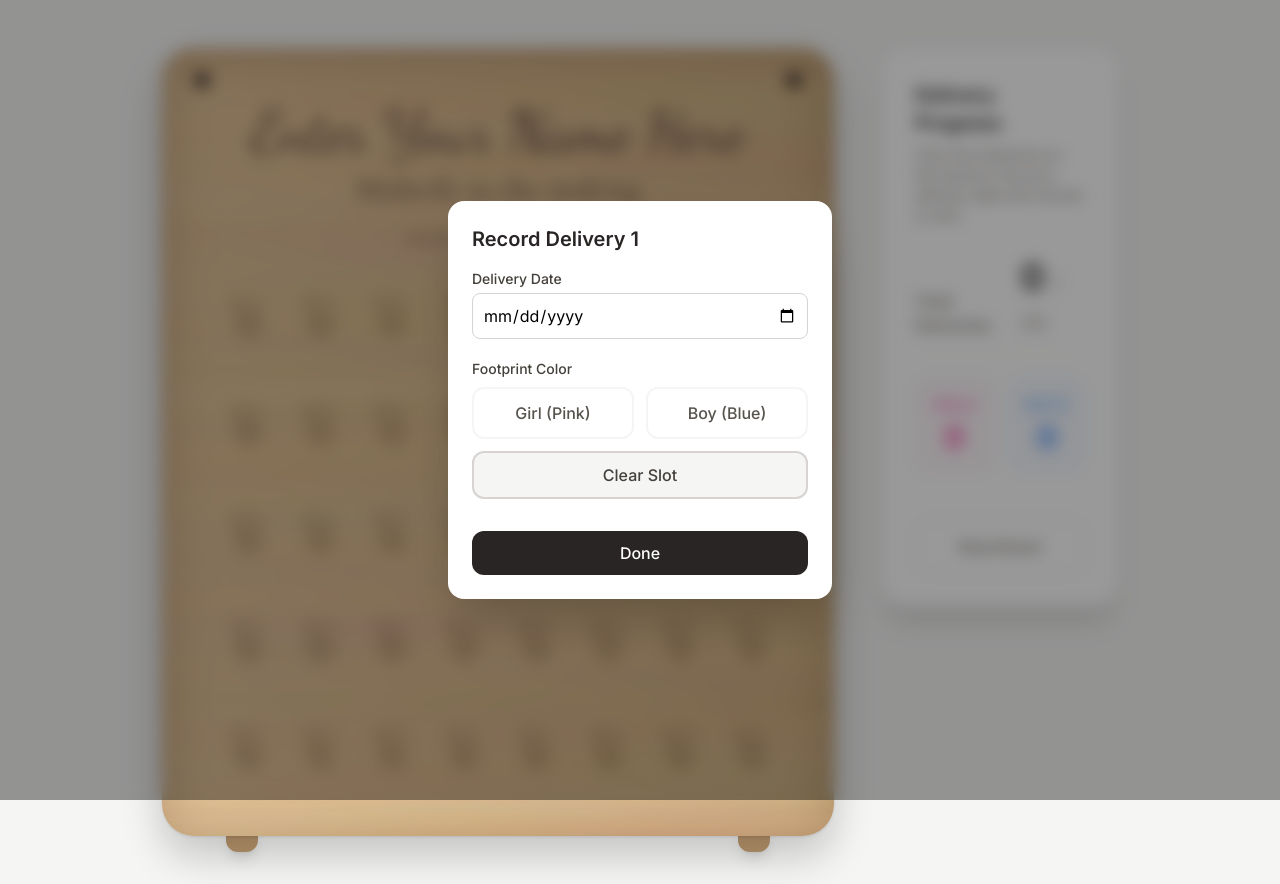
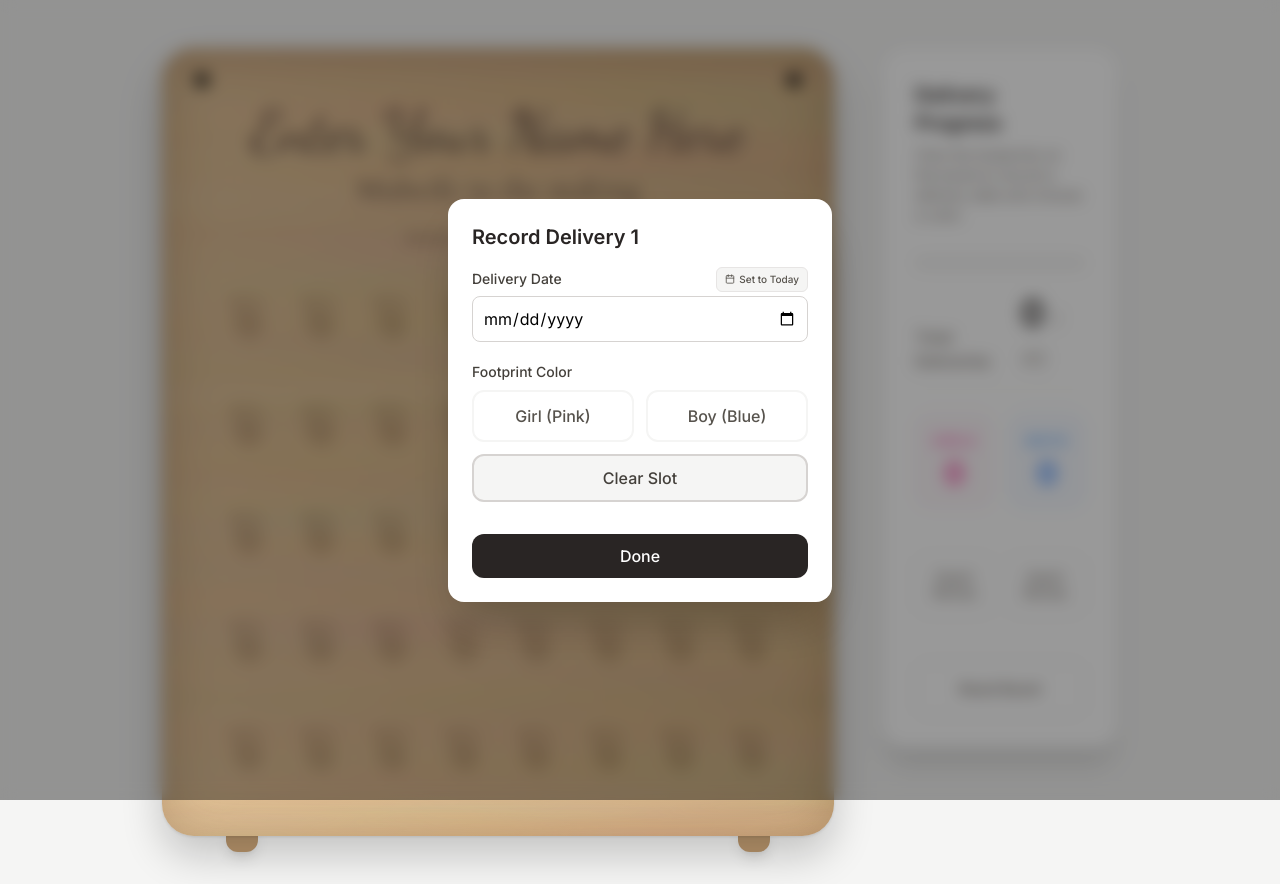
Before and after one commit to PhilipGB/midwife-birth-counter, a React (Vite) app: page / in a window 1280 px wide. Both pictures are taken after a click on the button 246 px from the left and 326 px from the top of the page. Built offline with nearby package versions, Linux system fonts and the light colour scheme.

Commit message:
Fix layout for date on smaller screens, added milestone celebration and progress bar

```diff
--- a/package.json
+++ b/package.json
@@ -13,6 +13,7 @@
   "dependencies": {
     "@vitejs/plugin-react": "^5.0.4",
     "better-sqlite3": "^12.6.2",
+    "canvas-confetti": "^1.9.4",
     "dotenv": "^17.2.3",
     "express": "^4.21.2",
     "lucide-react": "^0.546.0",
@@ -23,8 +24,10 @@
   },
   "devDependencies": {
     "@tailwindcss/vite": "^4.2.1",
+    "@types/canvas-confetti": "^1.9.0",
     "@types/express": "^4.17.21",
     "@types/node": "^22.14.0",
+    "@types/react": "^19.2.14",
     "autoprefixer": "^10.4.21",
     "tailwindcss": "^4.2.1",
     "tsx": "^4.21.0",
--- a/src/App.tsx
+++ b/src/App.tsx
@@ -1,4 +1,5 @@
 import React, { useState, useEffect } from 'react';
+import confetti from 'canvas-confetti';
 
 type SlotColor = 'empty' | 'pink' | 'blue';
 interface SlotData {
@@ -106,6 +107,14 @@ export default function App() {
   const [isLoaded, setIsLoaded] = useState(false);
   const [activeSlotIndex, setActiveSlotIndex] = useState<number | null>(null);
   const [isResetModalOpen, setIsResetModalOpen] = useState(false);
+  const [isImportConfirmOpen, setIsImportConfirmOpen] = useState(false);
+  const [pendingCelebration, setPendingCelebration] = useState(false);
+  const [pendingImportData, setPendingImportData] = useState<{
+    name: string;
+    startYear: string;
+    endYear: string;
+    slots: SlotData[];
+  } | null>(null);
 
   useEffect(() => {
     const savedData = localStorage.getItem('midwife-tracker');
@@ -148,7 +157,97 @@ export default function App() {
   const blueCount = slots.filter((s) => s.color === 'blue').length;
   const totalCount = pinkCount + blueCount;
 
+  useEffect(() => {
+    if (activeSlotIndex === null && pendingCelebration) {
+      triggerCelebration(totalCount);
+      setPendingCelebration(false);
+    }
+  }, [activeSlotIndex, pendingCelebration, totalCount]);
+
+  const triggerCelebration = (count: number) => {
+    const milestones = [10, 20, 30, 40];
+    if (milestones.includes(count)) {
+      const duration = 3 * 1000;
+      const animationEnd = Date.now() + duration;
+      const defaults = { startVelocity: 30, spread: 360, ticks: 60, zIndex: 0 };
+
+      const randomInRange = (min: number, max: number) =>
+        Math.random() * (max - min) + min;
+
+      const interval: any = setInterval(function () {
+        const timeLeft = animationEnd - Date.now();
+
+        if (timeLeft <= 0) {
+          return clearInterval(interval);
+        }
+
+        const particleCount = 50 * (timeLeft / duration);
+        confetti({
+          ...defaults,
+          particleCount,
+          origin: { x: randomInRange(0.1, 0.3), y: Math.random() - 0.2 },
+        });
+        confetti({
+          ...defaults,
+          particleCount,
+          origin: { x: randomInRange(0.7, 0.9), y: Math.random() - 0.2 },
+        });
+      }, 250);
+    }
+  };
+
   const years = Array.from({ length: 15 }, (_, i) => (2020 + i).toString());
+
+  const exportBackup = () => {
+    const data = { name, startYear, endYear, slots };
+    const blob = new Blob([JSON.stringify(data, null, 2)], {
+      type: 'application/json',
+    });
+    const url = URL.createObjectURL(blob);
+    const link = document.createElement('a');
+    link.href = url;
+    link.download = `midwife-backup-${new Date().toISOString().split('T')[0]}.json`;
+    link.click();
+    URL.revokeObjectURL(url);
+  };
+
+  const importBackup = (e: React.ChangeEvent<HTMLInputElement>) => {
+    const file = e.target.files?.[0];
+    if (!file) return;
+
+    const reader = new FileReader();
+    reader.onload = (event) => {
+      try {
+        const data = JSON.parse(event.target?.result as string);
+        if (
+          data.name &&
+          data.startYear &&
+          data.endYear &&
+          Array.isArray(data.slots) &&
+          data.slots.length === 40
+        ) {
+          setPendingImportData(data);
+          setIsImportConfirmOpen(true);
+        } else {
+          alert('Invalid backup file format.');
+        }
+      } catch (err) {
+        alert('Error reading backup file.');
+      }
+    };
+    reader.readAsText(file);
+  };
+
+  const confirmImport = () => {
+    if (pendingImportData) {
+      setName(pendingImportData.name);
+      setStartYear(pendingImportData.startYear);
+      setEndYear(pendingImportData.endYear);
+      setSlots(pendingImportData.slots);
+      setPendingImportData(null);
+      setIsImportConfirmOpen(false);
+    }
+  };
 
   return (
     <div className='min-h-screen flex flex-col items-center py-8 sm:py-12 px-4 font-sans'>
@@ -198,7 +297,7 @@ export default function App() {
           </div>
 
           {/* Grid */}
-          <div className='grid grid-cols-8 gap-x-2 gap-y-6 sm:gap-x-4 sm:gap-y-8 relative z-10 px-2 sm:px-4'>
+          <div className='grid grid-cols-5 sm:grid-cols-8 gap-x-2 gap-y-6 sm:gap-x-4 sm:gap-y-8 relative z-10 px-2 sm:px-4'>
             {slots.map((slot, i) => (
               <button
                 key={i}
@@ -243,6 +342,14 @@ export default function App() {
           </div>
 
           <div className='flex flex-col gap-4'>
+            <div className='mb-2'>
+              <div className='w-full h-3 bg-stone-100 rounded-full overflow-hidden border border-stone-200'>
+                <div
+                  className='h-full bg-gradient-to-r from-pink-300 via-stone-300 to-blue-300 transition-all duration-700 ease-out'
+                  style={{ width: `${(totalCount / 40) * 100}%` }}
+                ></div>
+              </div>
+            </div>
             <div className='flex justify-between items-end pb-4 border-b border-stone-100'>
               <span className='text-stone-500 font-medium'>
                 Total Deliveries
@@ -273,6 +380,23 @@ export default function App() {
             </div>
           </div>
 
+          <div className='flex gap-3 mt-4'>
+            <button
+              onClick={exportBackup}
+              className='flex-1 py-3 rounded-xl text-stone-500 hover:bg-stone-100 hover:text-stone-800 transition-colors font-semibold text-xs border border-stone-200'
+            >
+              Export Backup
+            </button>
+            <label className='flex-1 py-3 rounded-xl text-stone-500 hover:bg-stone-100 hover:text-stone-800 transition-colors font-semibold text-xs border border-stone-200 text-center cursor-pointer'>
+              Import Backup
+              <input
+                type='file'
+                accept='.json'
+                className='hidden'
+                onChange={importBackup}
+              />
+            </label>
+          </div>
           <button
             onClick={() => setIsResetModalOpen(true)}
             className='mt-4 w-full py-4 rounded-xl text-stone-500 hover:bg-stone-100 hover:text-stone-800 transition-colors font-semibold text-sm border border-stone-200'
@@ -298,9 +422,48 @@ export default function App() {
 
             <div className='space-y-5'>
               <div>
-                <label className='block text-sm font-medium text-stone-700 mb-1'>
-                  Delivery Date
-                </label>
+                <div className='flex justify-between items-center mb-1'>
+                  <label className='block text-sm font-medium text-stone-700'>
+                    Delivery Date
+                  </label>
+                  <button
+                    onClick={() => {
+                      const today = new Date().toISOString().split('T')[0];
+                      const newSlots = [...slots];
+                      newSlots[activeSlotIndex] = {
+                        ...newSlots[activeSlotIndex],
+                        date: today,
+                      };
+                      setSlots(newSlots);
+                    }}
+                    className='px-2 py-1 bg-stone-100 border border-stone-200 text-stone-600 rounded-md text-[10px] font-medium hover:bg-stone-200 hover:text-stone-800 transition-all flex items-center gap-1'
+                  >
+                    <svg
+                      xmlns='http://www.w3.org/2000/svg'
+                      width='10'
+                      height='10'
+                      viewBox='0 0 24 24'
+                      fill='none'
+                      stroke='currentColor'
+                      strokeWidth='2'
+                      strokeLinecap='round'
+                      strokeLinejoin='round'
+                    >
+                      <rect
+                        x='3'
+                        y='4'
+                        width='18'
+                        height='18'
+                        rx='2'
+                        ry='2'
+                      ></rect>
+                      <line x1='16' y1='2' x2='16' y2='6'></line>
+                      <line x1='8' y1='2' x2='8' y2='6'></line>
+                      <line x1='3' y1='10' x2='21' y2='10'></line>
+                    </svg>
+                    Set to Today
+                  </button>
+                </div>
                 <input
                   type='date'
                   value={slots[activeSlotIndex].date}
@@ -324,11 +487,19 @@ export default function App() {
                   <button
                     onClick={() => {
                       const newSlots = [...slots];
+                      const prevColor = newSlots[activeSlotIndex].color;
                       newSlots[activeSlotIndex] = {
                         ...newSlots[activeSlotIndex],
                         color: 'pink',
                       };
                       setSlots(newSlots);
+                      if (prevColor === 'empty') {
+                        const newTotal = totalCount + 1;
+                        const milestones = [10, 20, 30, 40];
+                        if (milestones.includes(newTotal)) {
+                          setPendingCelebration(true);
+                        }
+                      }
                     }}
                     className={`flex-1 py-3 rounded-xl border-2 font-medium transition-all ${slots[activeSlotIndex].color === 'pink' ? 'bg-pink-50 border-pink-400 text-pink-700' : 'border-stone-100 hover:border-pink-200 text-stone-600'}`}
                   >
@@ -337,11 +508,19 @@ export default function App() {
                   <button
                     onClick={() => {
                       const newSlots = [...slots];
+                      const prevColor = newSlots[activeSlotIndex].color;
                       newSlots[activeSlotIndex] = {
                         ...newSlots[activeSlotIndex],
                         color: 'blue',
                       };
                       setSlots(newSlots);
+                      if (prevColor === 'empty') {
+                        const newTotal = totalCount + 1;
+                        const milestones = [10, 20, 30, 40];
+                        if (milestones.includes(newTotal)) {
+                          setPendingCelebration(true);
+                        }
+                      }
                     }}
                     className={`flex-1 py-3 rounded-xl border-2 font-medium transition-all ${slots[activeSlotIndex].color === 'blue' ? 'bg-blue-50 border-blue-400 text-blue-700' : 'border-stone-100 hover:border-blue-200 text-stone-600'}`}
                   >
@@ -353,6 +532,7 @@ export default function App() {
                     const newSlots = [...slots];
                     newSlots[activeSlotIndex] = { color: 'empty', date: '' };
                     setSlots(newSlots);
+                    setPendingCelebration(false);
                   }}
                   className={`w-full mt-3 py-2.5 rounded-xl border-2 font-medium transition-all ${slots[activeSlotIndex].color === 'empty' ? 'bg-stone-100 border-stone-300 text-stone-700' : 'border-stone-100 hover:bg-stone-50 text-stone-500'}`}
                 >
@@ -372,6 +552,42 @@ export default function App() {
           </div>
         </div>
       )}
+      {/* Import Confirmation Modal */}
+      {isImportConfirmOpen && (
+        <div
+          className='fixed inset-0 bg-black/40 backdrop-blur-sm flex items-center justify-center z-50 p-4'
+          onClick={() => setIsImportConfirmOpen(false)}
+        >
+          <div
+            className='bg-white rounded-2xl p-6 max-w-sm w-full shadow-2xl'
+            onClick={(e) => e.stopPropagation()}
+          >
+            <h3 className='text-xl font-bold text-stone-800 mb-2'>
+              Import Backup
+            </h3>
+            <p className='text-stone-600 mb-6'>
+              This will overwrite your current board and all recorded
+              deliveries. Are you sure you want to proceed?
+            </p>
+
+            <div className='flex gap-3 justify-end'>
+              <button
+                onClick={() => setIsImportConfirmOpen(false)}
+                className='px-4 py-2 text-stone-600 hover:bg-stone-100 rounded-xl transition-colors font-medium'
+              >
+                Cancel
+              </button>
+              <button
+                onClick={confirmImport}
+                className='px-4 py-2 bg-stone-800 text-white rounded-xl hover:bg-stone-700 transition-colors font-medium'
+              >
+                Confirm Overwrite
+              </button>
+            </div>
+          </div>
+        </div>
+      )}
+
       {/* Reset Confirmation Modal */}
       {isResetModalOpen && (
         <div
```
Also changed, not shown: 1 other file (tests, documents, lock files or other folders).
